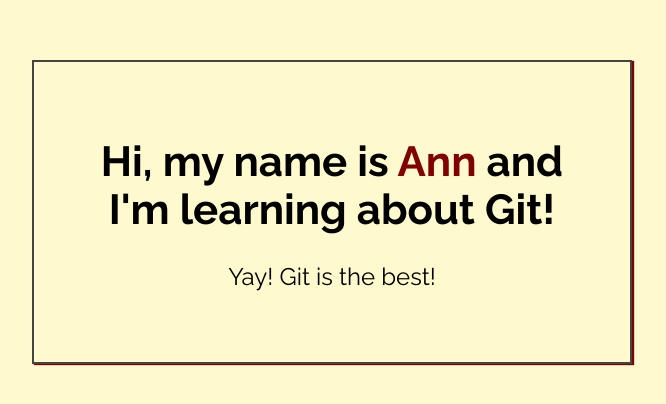
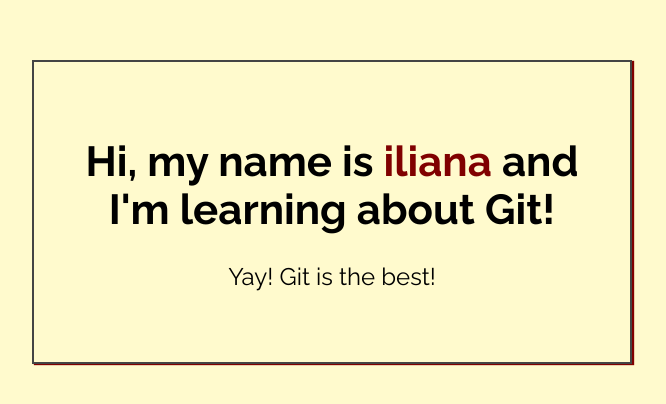
Before and after one commit to sillyilyy/my-first-repo, a plain HTML site: page index.html in a window 1280 px wide. Shown: the part 188-592 px from the top of the page, without its empty margins (308-974 px from the left). Drawn offline with Linux system fonts and the light colour scheme.

Commit message:
Changed name to index.html

```diff
--- a/index.html
+++ b/index.html
@@ -14,7 +14,7 @@
 <body>
 
     <div class="greeting">
-        <h1>Hi, my name is <span class="highlight">Ann</span> and I'm learning about Git! </h1>
+        <h1>Hi, my name is <span class="highlight">iliana</span> and I'm learning about Git! </h1>
 
         <p>Yay! Git is the best!</p>
     </div>
```
